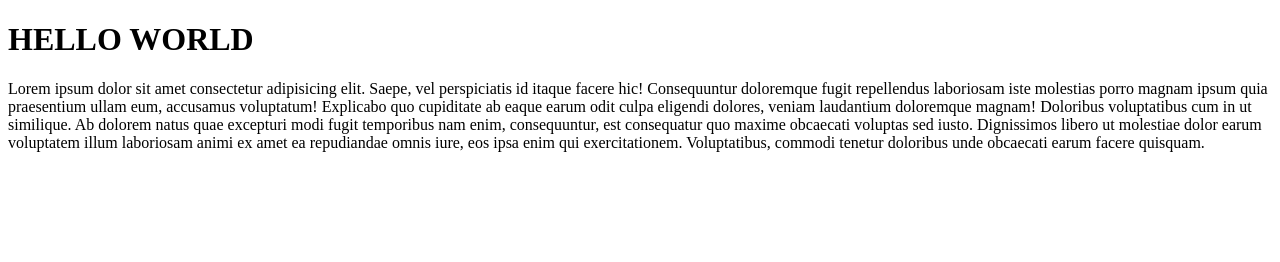
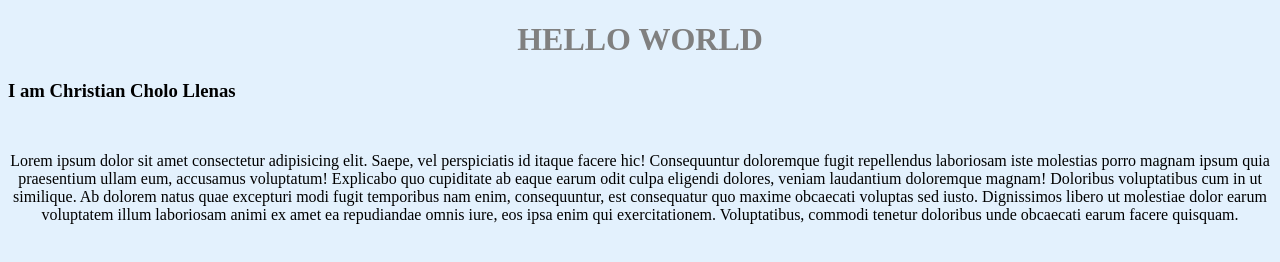
Before and after one commit to ChristianCholo20/it24c, a plain HTML site: page index.html in a window 1280 px wide. Drawn offline with Linux system fonts and the light colour scheme.

Commit message:
added css

```diff
--- /dev/null
+++ b/index.css
@@ -0,0 +1,11 @@
+*{
+    background-color: rgb(227, 241, 253);
+}
+h1{
+    text-align: center;
+    color: gray;
+}
+p{
+    margin-top: 50px;
+    text-align: center;
+}
--- a/index.html
+++ b/index.html
@@ -4,9 +4,11 @@
     <meta charset="UTF-8">
     <meta name="viewport" content="width=device-width, initial-scale=1.0">
     <title>IT24</title>
+    <link rel="stylesheet" href="index.css">
 </head>
 <body>
     <h1>HELLO WORLD</h1>
+    <h3>I am Christian Cholo Llenas</h3>
     <p>Lorem ipsum dolor sit amet consectetur adipisicing elit. Saepe, vel perspiciatis id itaque facere hic! Consequuntur doloremque fugit repellendus laboriosam iste molestias porro magnam ipsum quia praesentium ullam eum, accusamus voluptatum! Explicabo quo cupiditate ab eaque earum odit culpa eligendi dolores, veniam laudantium doloremque magnam! Doloribus voluptatibus cum in ut similique. Ab dolorem natus quae excepturi modi fugit temporibus nam enim, consequuntur, est consequatur quo maxime obcaecati voluptas sed iusto. Dignissimos libero ut molestiae dolor earum voluptatem illum laboriosam animi ex amet ea repudiandae omnis iure, eos ipsa enim qui exercitationem. Voluptatibus, commodi tenetur doloribus unde obcaecati earum facere quisquam.</p>
 </body>
 </html>
```
